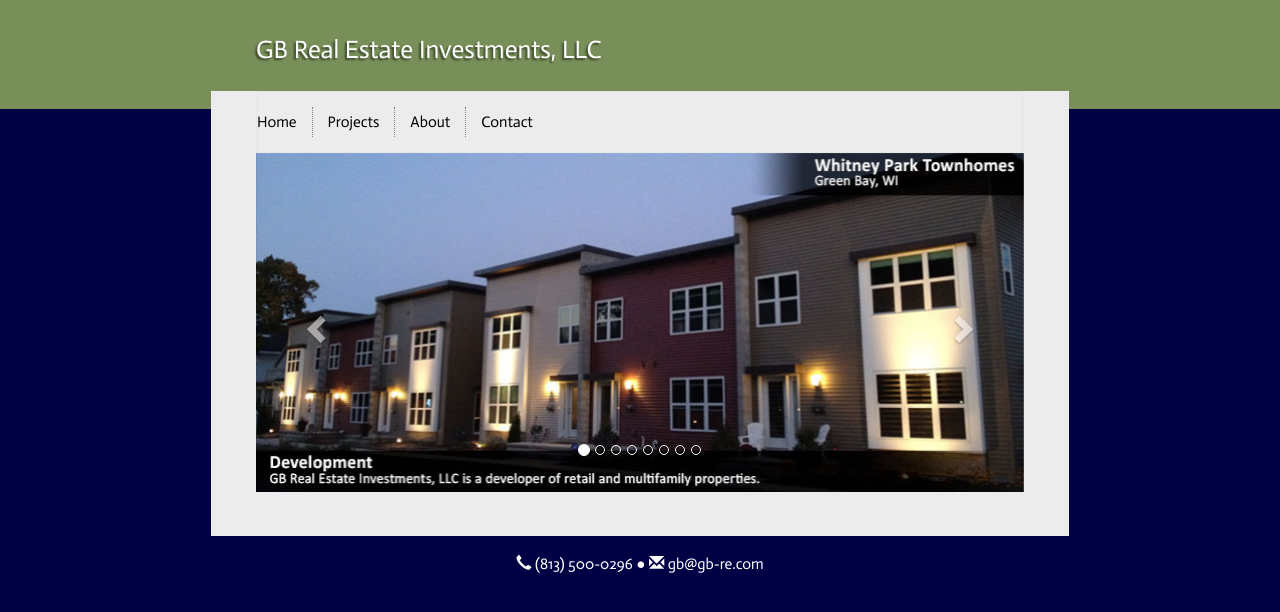
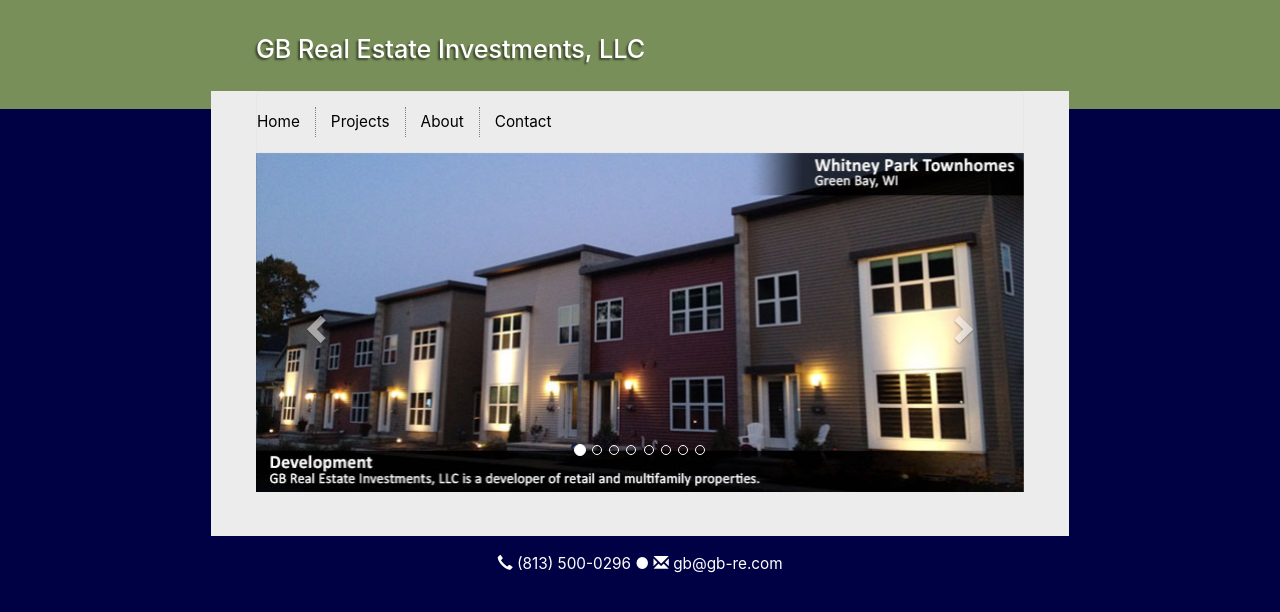
Before and after one commit to sandcastleco/gb-re, a Jekyll site: the page built from index.html, in a window 1280 px wide. Shown: the top 612 px of the page. Built offline with Jekyll 4.4.1, drawn with Linux system fonts in a browser that asks for light colours; nearby versions of some CDN libraries.

Commit message:
Set to system font

```diff
--- a/css/main.css
+++ b/css/main.css
@@ -38,7 +38,18 @@ html {
   }
 }
 body {
-  font-family: 'Actor', sans-serif;
+  font-family: -apple-system, BlinkMacSystemFont, /* MacOS and iOS */
+               'avenir next', avenir, /* MacOS and iOS */
+               'Segoe UI', /* Windows */
+               'lucida grande', /* Older MacOS */
+               'helvetica neue', helvetica, /* Older MacOS */
+               'Fira Sans', /* Firefox OS */
+               roboto, noto, /* Google stuff */
+               'Droid Sans', /* Old Google stuff */
+               cantarell, oxygen, ubuntu, /* Linux stuff */
+               'franklin gothic medium', 'century gothic', /* Windows stuff */
+               'Liberation Sans', /* Linux */
+               sans-serif;
   font-size: 1em;
   line-height: 1.35;
   -webkit-font-smoothing: antialiased;
```
